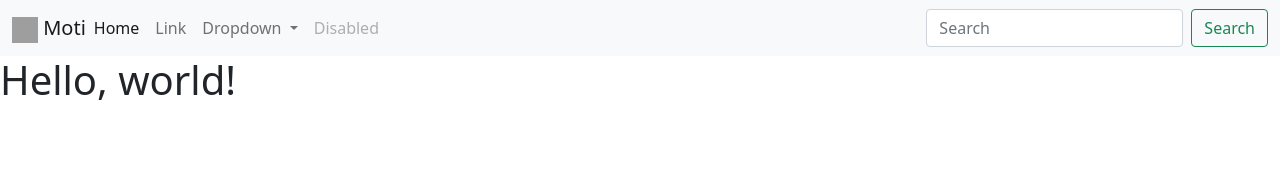
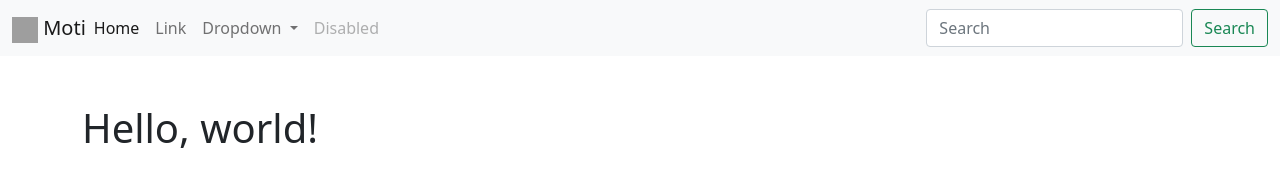
Before and after one commit to raghulashok16/motitraders-bootstrap, a plain HTML site: page index.html in a window 1280 px wide. Drawn offline with nearby package versions, Linux system fonts and the light colour scheme; grey boxes are pictures that could not be loaded.

Commit message:
Update index.html

```diff
--- a/index.html
+++ b/index.html
@@ -58,7 +58,10 @@
             </div>
         </div>
     </nav>
-    <h1>Hello, world!</h1>
+    <div class="container my-5">
+        <h1>Hello, world!</h1>
+    </div>
+
 
     <!-- Optional JavaScript; choose one of the two! -->
 
```
